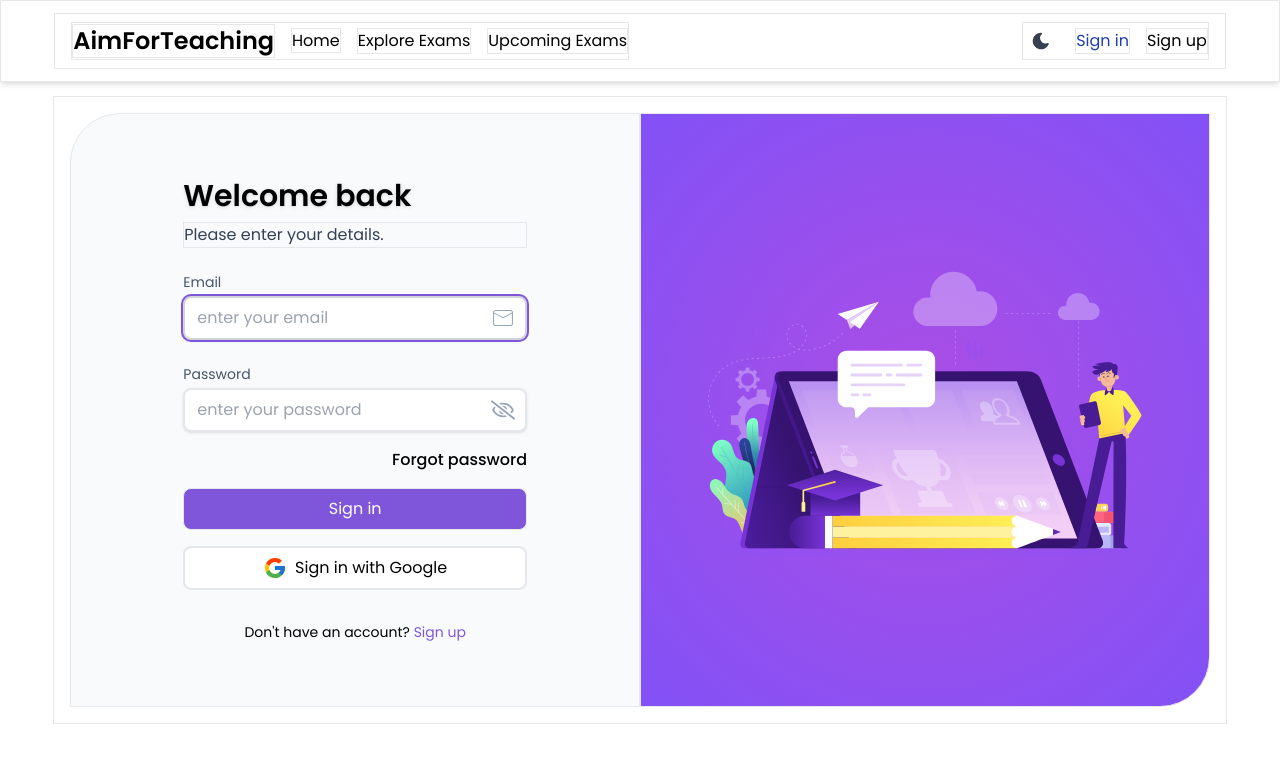
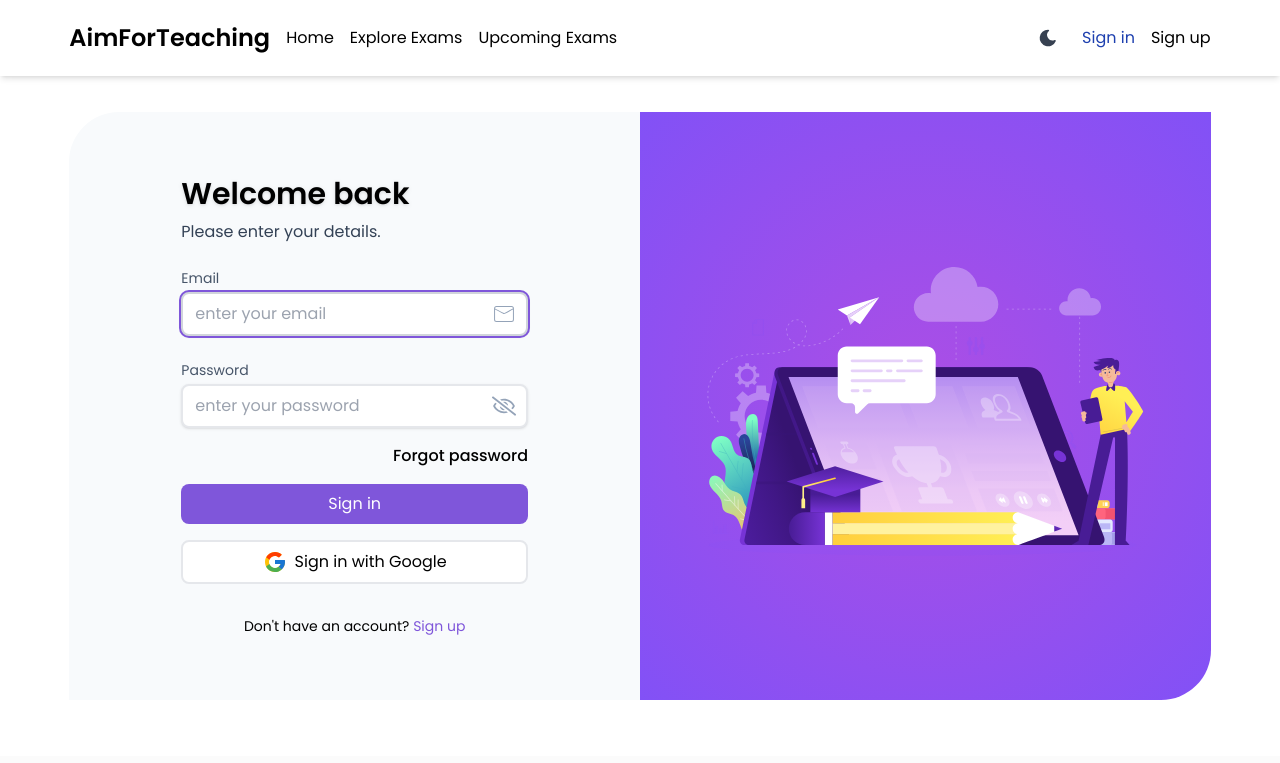
Before and after one commit to indianboat/aimforteaching, a Next.js app: page /login in a window 1280 px wide. Shown: the top 763 px of the page. Built offline with nearby package versions, Linux system fonts and the light colour scheme.

Commit message:
all dropdown delete for now

```diff
--- a/src/app/globals.css
+++ b/src/app/globals.css
@@ -17,9 +17,9 @@ body{
   margin-top: auto;
 }
 
-/* .border{
+.border{
   border: 0;
-} */
+}
 
 [class='dark'] body {
   background-color: #111314;
```
